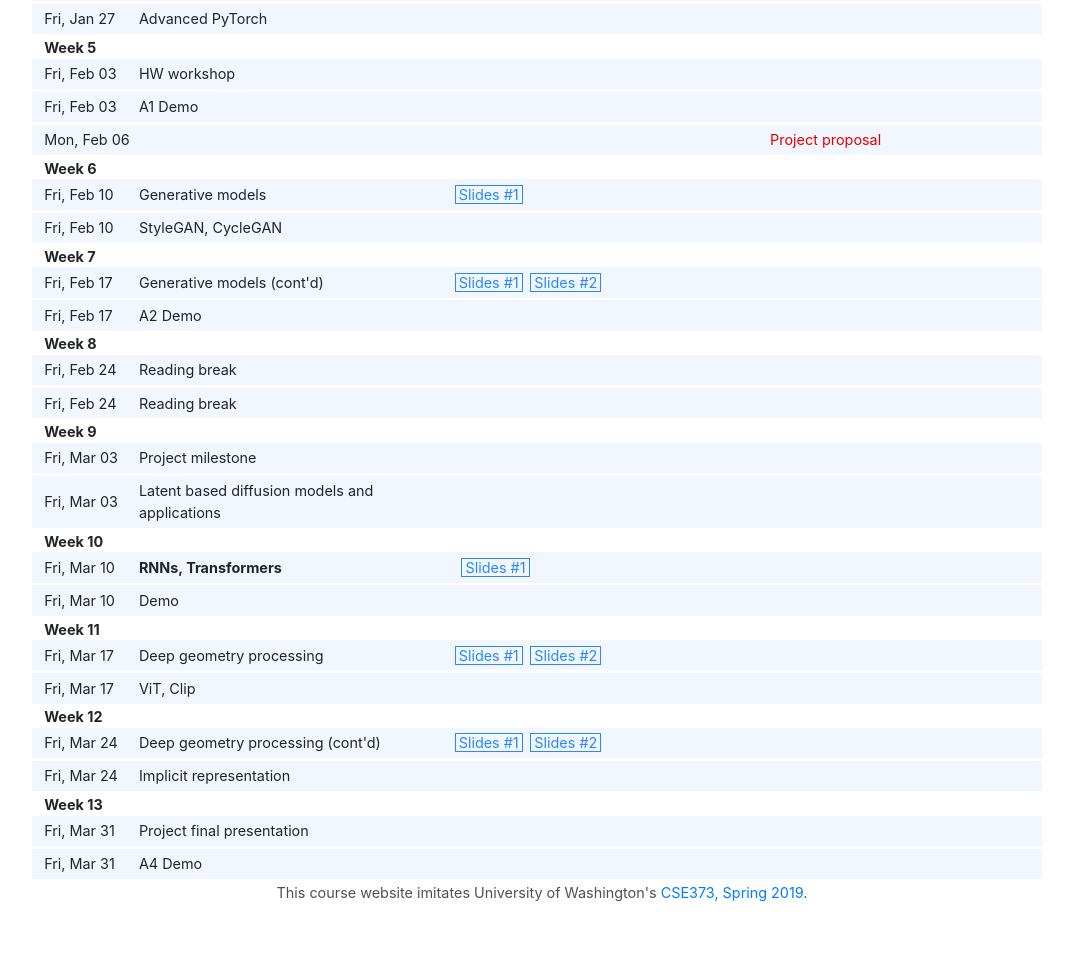
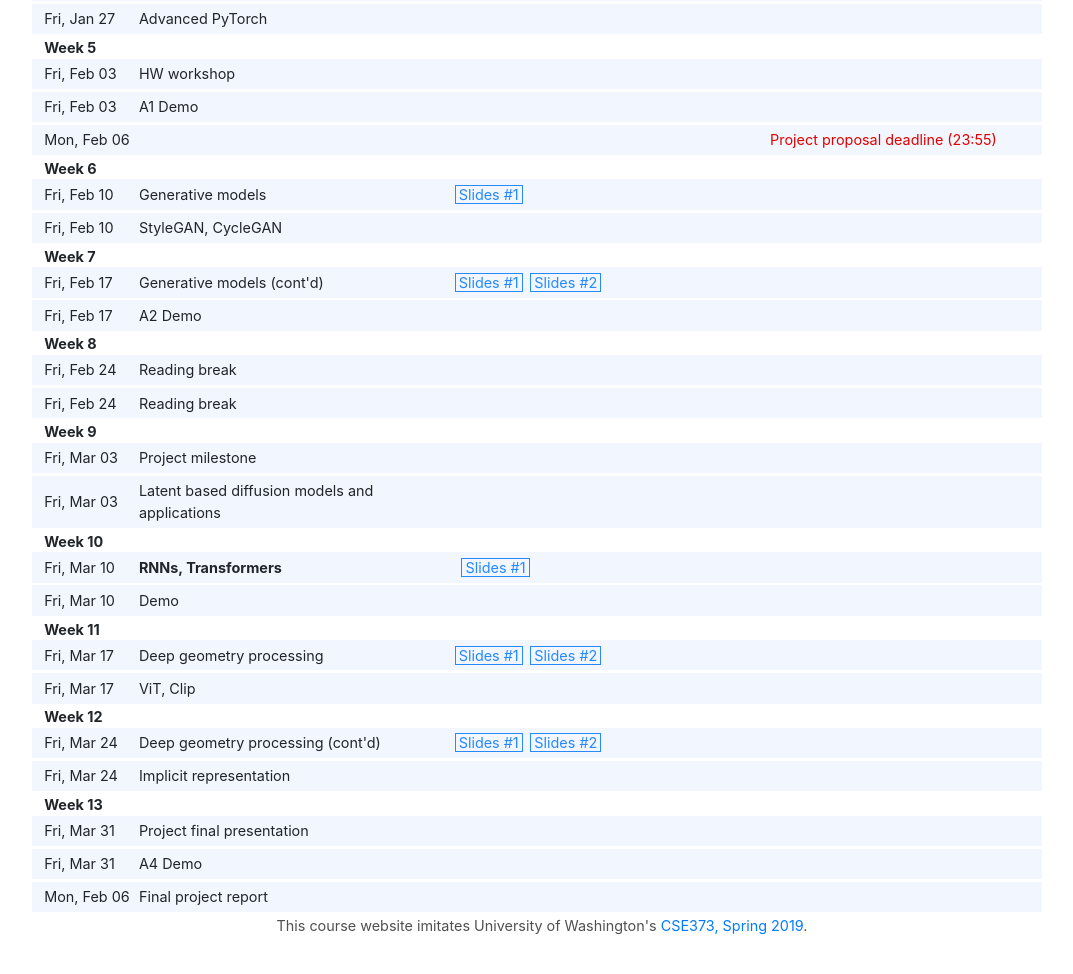
Before and after one commit to arash-mham/visual-computing-II, a plain HTML site: page index.html in a window 1280 px wide. Shown: the part 524-1498 px from the top of the page, without its empty margins (198-1271 px from the left). Before the commit the page ends 1471 px from the top, so only its background shows below. Drawn offline with Linux system fonts and the light colour scheme.

Commit message:
Add project report

```diff
--- a/index.html
+++ b/index.html
@@ -213,7 +213,7 @@
 
                             </div>
                             <div class="assignments">
-                                <topic class="deadline">Project proposal</topic>
+                                <topic class="deadline">Project proposal deadline (23:55)</topic>
                             </div>
                         <!-- </div> -->
                         </div>
@@ -416,6 +416,20 @@
                             <div class="assignments">
                             </div>
                         </div>
+                        <div class="day lecture_day">
+                            <div class="date-and-type">
+                                <div class="type">Mon, Feb 06</div>
+                            </div>
+                            <div class="topic">
+                                Final project report
+                            </div>
+                            <div class="materials ">
+
+                            </div>
+                            <div class="assignments">
+                            </div>
+                        <!-- </div> -->
+                        </div>
 
                         <p>This course website imitates University of Washington's <a
                                 href="https://courses.cs.washington.edu/courses/cse373/19sp/">CSE373, Spring 2019</a>.
```
